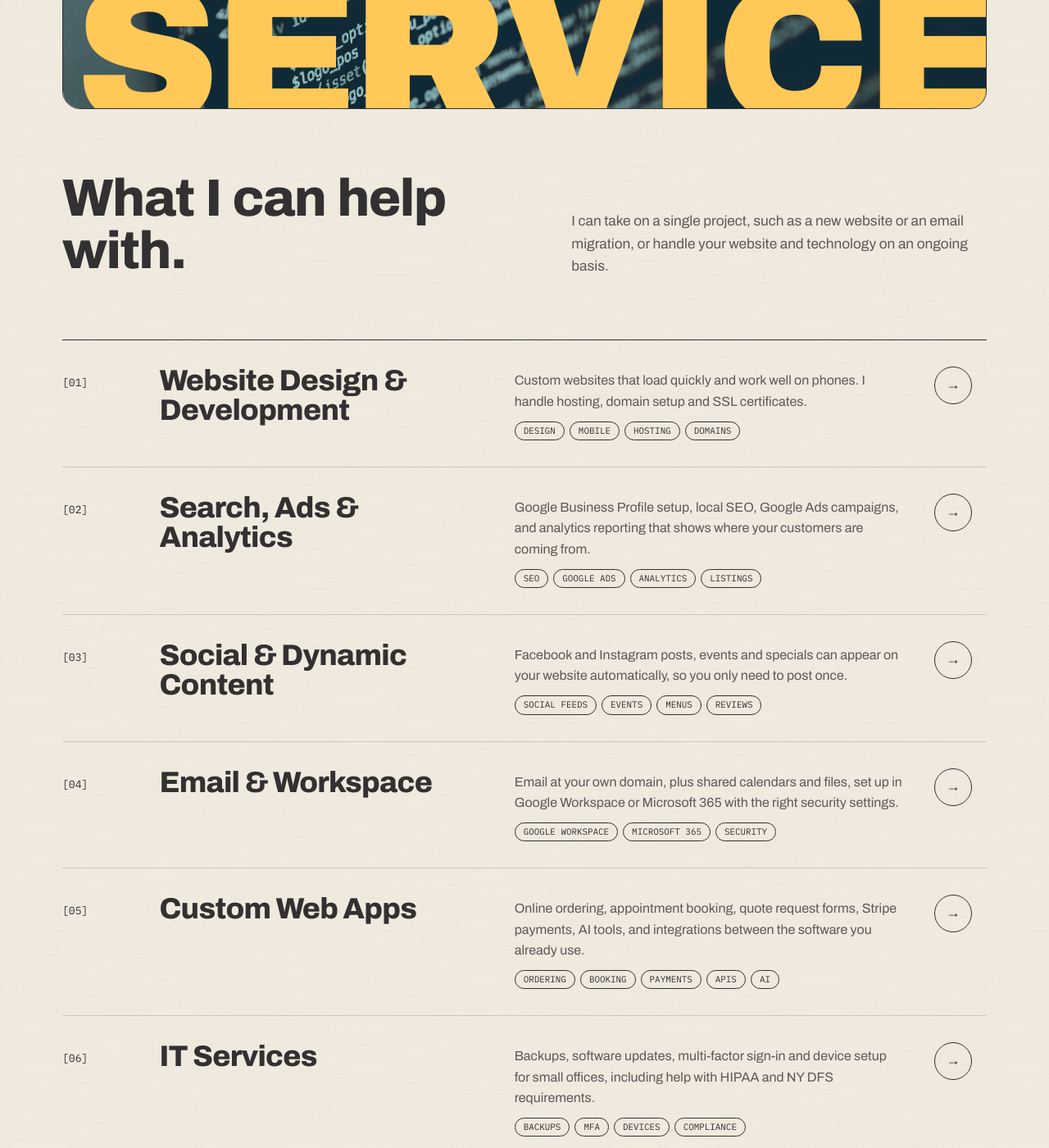
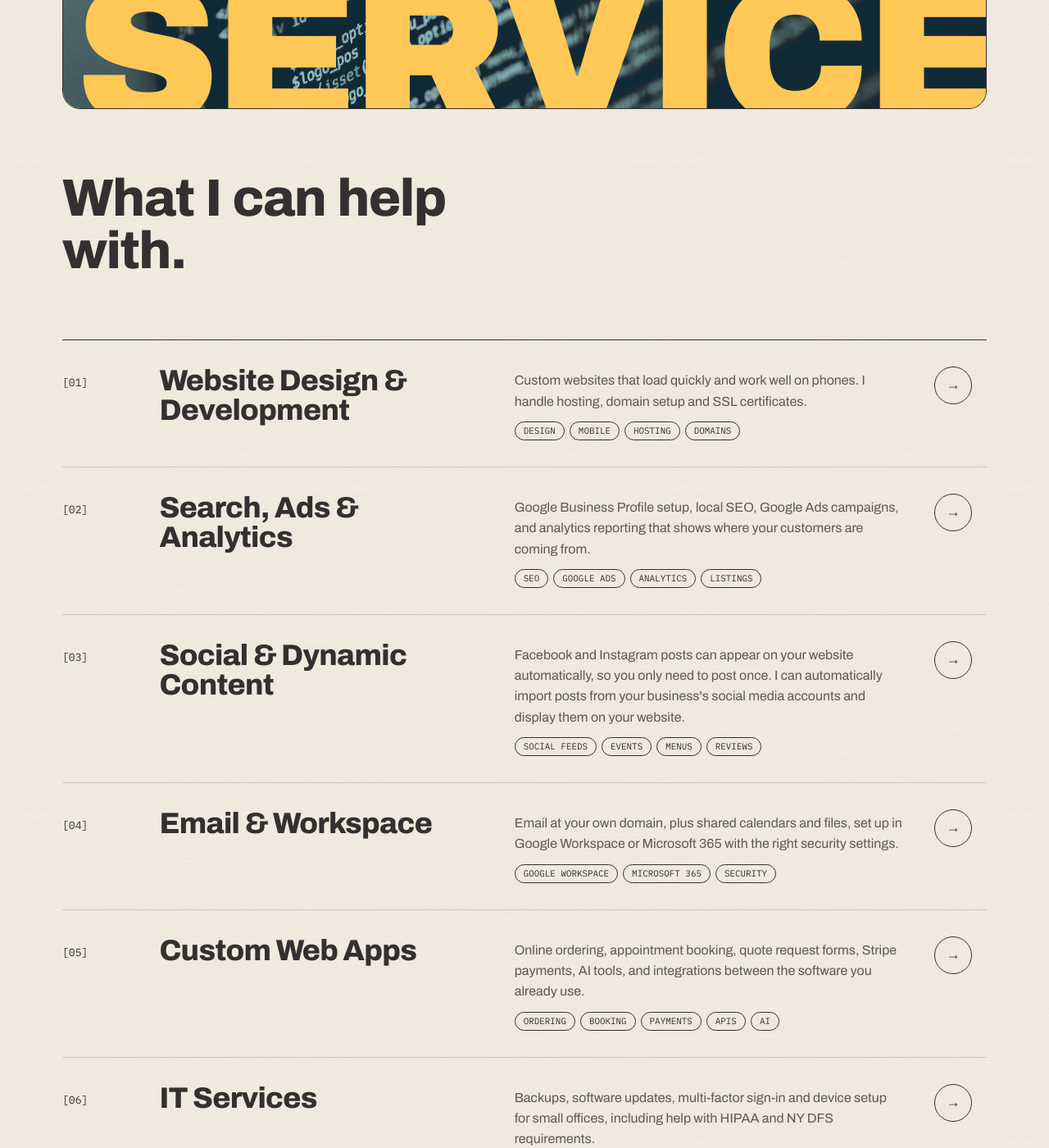
Before and after one commit to bsullivan-io/bsullivan.io, a Jekyll site: the page built from index.html, in a window 1280 px wide and 1400 px high, scrolled down 2094 px. Shown: the whole window at 82% size. Built offline with Jekyll 4.4.1, drawn with Linux system fonts in a browser that asks for light colours; some of the changed text lies outside the part shown.

Commit message:
copy change

```diff
--- a/_layouts/home.html
+++ b/_layouts/home.html
@@ -449,14 +449,13 @@
       <div class="wrap">
         <div class="banner reveal" aria-hidden="true">
           <div class="duo duo-teal"><img src="/images/stock/code-closeup.jpg" alt="" loading="lazy"></div>
-          <span class="cap mono">Websites · Search · Email · Apps · IT</span>
+          <span class="cap mono">Websites · Search · Apps · IT</span>
           <span class="big">Services</span>
         </div>
         <div class="section-head reveal">
           <div>
             <h2 id="services-title">What I can help with.</h2>
           </div>
-          <p>I can take on a single project, such as a new website or an email migration, or handle your website and technology on an ongoing basis.</p>
         </div>
 
         <div class="svc-list">
@@ -482,7 +481,7 @@
             <span class="n">[03]</span>
             <h3>Social &amp; Dynamic Content</h3>
             <div>
-              <p>Facebook and Instagram posts, events and specials can appear on your website automatically, so you only need to post once.</p>
+              <p>Facebook and Instagram posts can appear on your website automatically, so you only need to post once. I can automatically import posts from your business's social media accounts and display them on your website.</p>
               <div class="tags"><span>Social feeds</span><span>Events</span><span>Menus</span><span>Reviews</span></div>
             </div>
             <a class="go" href="#contact" aria-label="Ask about social content">→</a>
```
